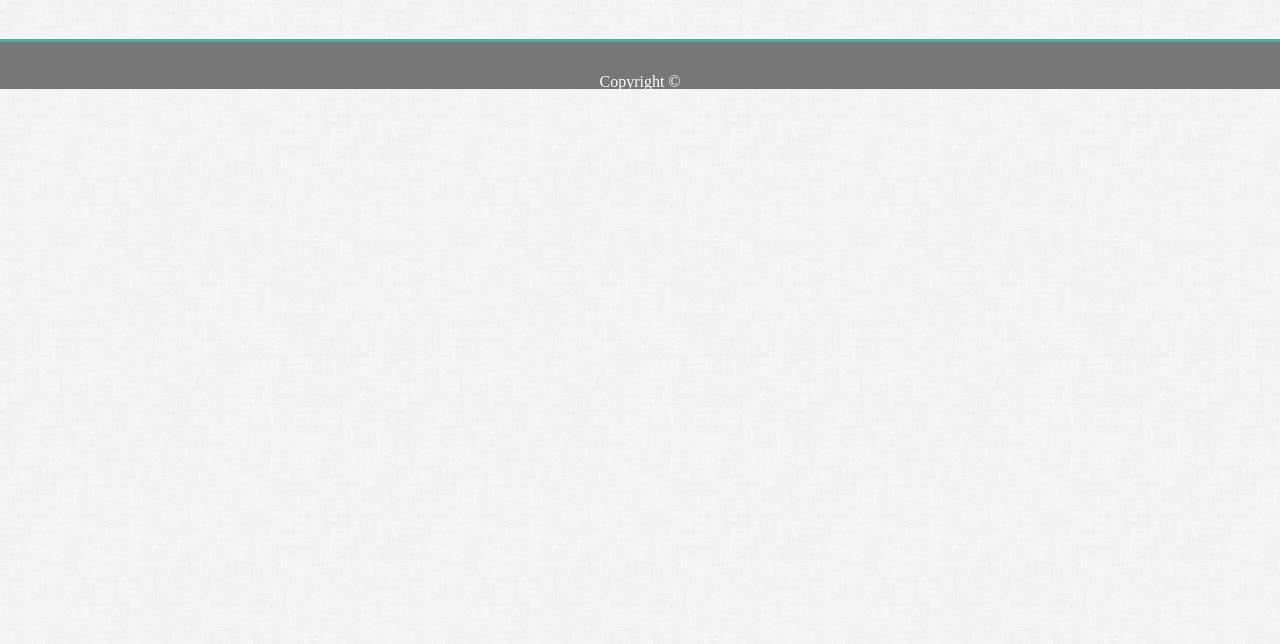
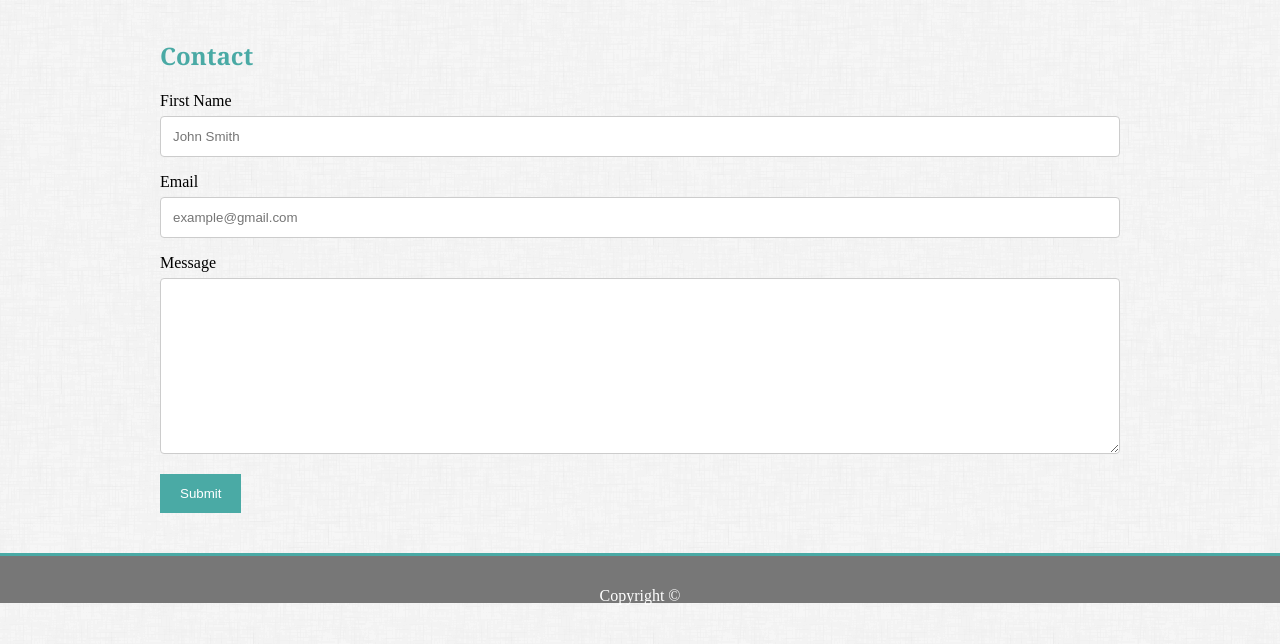
Before and after one commit to BayliSade/Basic-Portfolio, a plain HTML site: page contact.html in a window 1280 px wide. Shown: the part 86-730 px from the top of the page. Drawn offline with Linux system fonts and the light colour scheme.

Commit message:
added form and styles for form

```diff
--- a/assets/css/style.css
+++ b/assets/css/style.css
@@ -112,3 +112,22 @@ h2 {
     bottom: 20px;
     text-align: center;
 }
+
+input[type=text], select, textarea {
+    width: 100%;
+    padding: 12px;
+    border: 1px solid #ccc;
+    border-radius: 4px;
+    box-sizing: border-box;
+    margin-top: 6px;
+    margin-bottom: 16px;
+    resize: vertical;
+}
+
+input[type=submit] {
+    background-color: #4aaaa5;
+    color: white;
+    padding: 12px 20px;
+    border: none;
+    cursor: pointer;
+}
--- a/contact.html
+++ b/contact.html
@@ -31,6 +31,24 @@
         </div>
     </header>
 
+    <div class="wrapper">
+        <h2>Contact</h2>
+
+        <form>
+            <label for="first-name">First Name</label>
+            <input type="text" id="first-name" name="firstname" placeholder="John Smith">
+
+            <label for="email">Email</label>
+            <input type="text" name="email" id="email" placeholder="example@gmail.com">
+
+            <label for="mesesage">Message</label>
+            <textarea name="message" id="message" cols="30" rows="10"></textarea>
+
+            <input type="submit" value="Submit">
+        </form>
+    </div>
+
+
     <div class="footer-color">
         <footer>
             <div class="wrapper">
```
